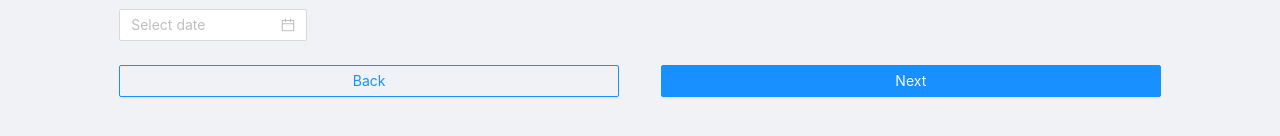
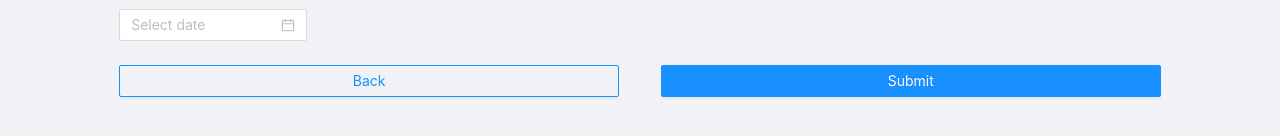
Before and after one commit to danadabb/foodfighters, a React (Create React App) app: page /donate in a window 1280 px wide. Shown: the part 318-454 px from the top of the page. Built offline with nearby package versions, Linux system fonts and the light colour scheme.

Commit message:
manual donate fixes

```diff
--- a/src/ManualDonatePage.tsx
+++ b/src/ManualDonatePage.tsx
@@ -1,4 +1,4 @@
-import { Button, Checkbox, Col, Input, Row, Form, DatePicker } from "antd";
+import { Button, Col, Input, Row, Form, DatePicker } from "antd";
 import { Link } from "react-router-dom";
 
 const ManualDonatePage = () => {
@@ -25,14 +25,14 @@ const ManualDonatePage = () => {
             ghost
             type="primary"
             style={{
-              width: "48%",
+              width: "48%", // TODO this is garbage
               marginRight: "4%",
             }}
           >
             Back
           </Button>
           <Button style={{ width: "48%" }} type="primary">
-            Next
+            Submit
           </Button>
         </Col>
       </Row>
```
